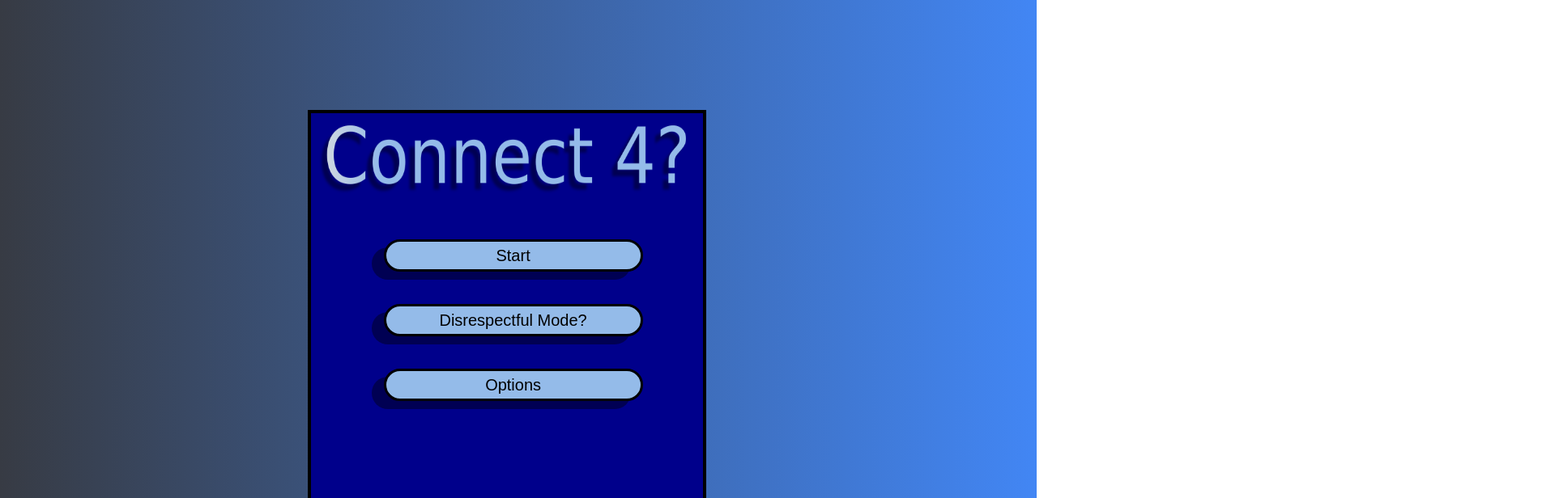
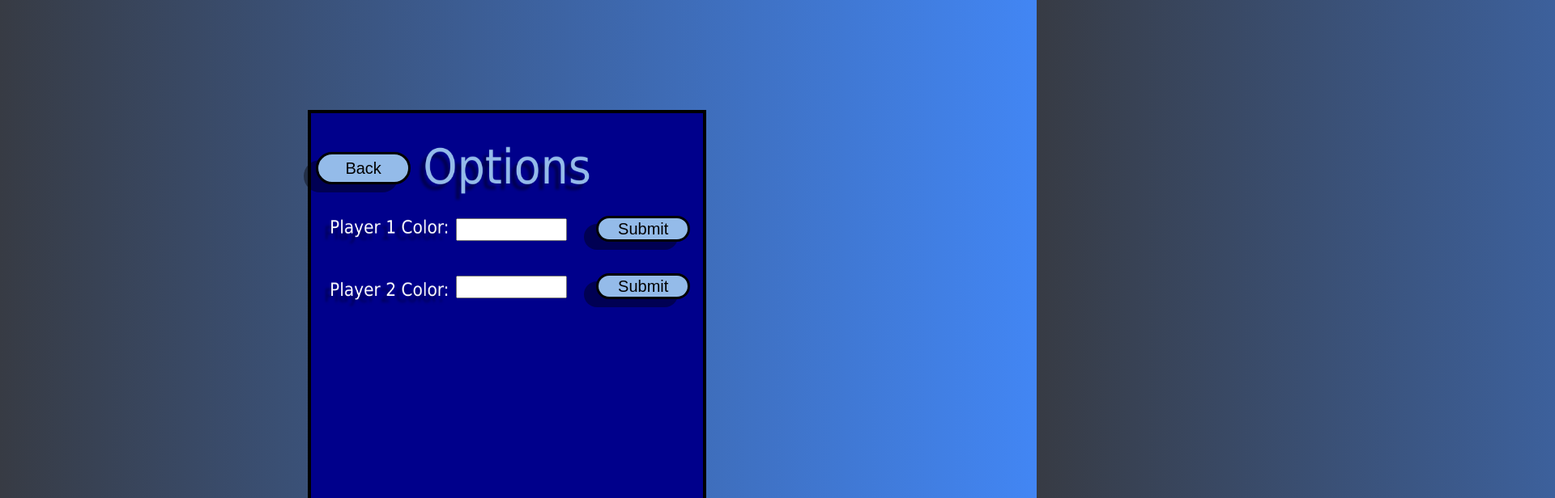
Before and after one commit to kgarcia5454/Disconnect-4, a plain HTML site: page HTML/index.html in a window 1280 px wide. Both pictures are taken after a click on the button "Options". Shown: the top 616 px of the page at 81% size, 1920 px wide, since content can reach past the window. Drawn offline with nearby package versions, Linux system fonts and the light colour scheme.

Commit message:
Added Title Menu and Options
Options allow you to change color of token.

```diff
--- a/CSS/Styles.css
+++ b/CSS/Styles.css
@@ -4,11 +4,13 @@
 }
 
 body,html{
+    width: 100%;
     height: 100%;
-    width: 100%;
     touch-action: manipulation;
     background: linear-gradient(to right, #373b44, #4286f4);
+    overflow: hidden;
 }
+
 
 #myCanvas{
     position: absolute;
@@ -17,8 +19,9 @@ body,html{
 
 }
 
-.Button{
-    position:absolute;
+.Button,.OptionButton{
+    position: relative;
+    display: block;
     background: #94bbe9;
     box-shadow: -15px 10px #00000067 ;
     border: 3px solid black ;
@@ -31,28 +34,20 @@ body,html{
     cursor: pointer;
 }
 
-#Start{
-    top:37vh;
-    left:37vw;
+
+
+.Button:hover{
+    border: 3px solid #ffffff;
 }
 
-#DRM{
-    top:47vh;
-    left:37vw;
+.Button:active{
+    border: 3px solid #637e9c;
+    box-shadow: -8px 3px #00000067 ;
+    transform: translateY(4px);
 }
 
 
-#Opt{
-    top:57vh;
-    left:37vw;
-}
 @media screen and (min-width: 801px){
-
-    #myCanvas{
-        height: 65%;
-        width :37.8%;
-    }
-
 
     #canvascontainer{
         padding: 140px 0;
@@ -63,22 +58,97 @@ body,html{
         height: 100%;
     }
 
+    #myCanvas{
+        height: 65%;
+        width :37.8%;
+
+    }
+
+
+    #buttonContainer{
+        position:absolute;
+        width: 130%;
+        height: 100%;
+
+        padding-top: 23vh;
+        padding-left: 3vw;
+    }
+
+    .Button{
+        margin-bottom: 40px;
+    }
+
+    #Options{
+        position:absolute;
+        width: 130%;
+        height: 100%;
+
+        padding-top: 6vh;
+        padding-left: 0.5vw;
+    }
+
+
+    #Back{
+        position: relative;
+        height: 5%;
+        width: 7%;
+
+    }
+
+    #Player1Color{
+        position: relative;
+        margin-top: 5.2vh;
+        margin-left: 13.5vw;
+        height: 3%;
+        width: 8%;
+    }
+
+    #P1Submit{
+        position: relative;
+        margin-top: -3.8vh;
+        margin-left: 27vw;
+        height: 4%;
+        width: 7%;
+    }
+
+    #Player2Color{
+        position: relative;
+        margin-top: 5.2vh;
+        margin-left: 13.5vw;
+        height: 3%;
+        width: 8%;
+    }
+
+    #P2Submit{
+        position: relative;
+        margin-top: -3.8vh;
+        margin-left: 27vw;
+        height: 4%;
+        width: 7%;
+    }
+
 
     #ColumnsContainter{
+        position:absolute;
         height: 100%;
         width: 100%;
     }
 
-
     .columnButton{
         position: relative;
-        z-index:1;
-        display: none;
         height:60%;
-        width:11.3%;
+        width:4.3%;
         float:left;
-        margin-left:1.8%;
+        margin-left: 0.9vw;
         opacity:0;
+    }
+
+    #GameBack{
+        position: absolute;
+        top:58vh;
+        left:1vw;
+        width: 5%;
+
     }
 
 
@@ -89,7 +159,6 @@ body,html{
     #myCanvas{
         width: 100%;
         height: 100%;
-        top: 0vh;
     }
 
     #canvascontainer{
@@ -103,10 +172,15 @@ body,html{
 
     }
 
+    .Button{
+
+        height:8%;
+        width:75%;
+    }
+
     .columnButton{
         position: relative;
         z-index:1;
-        display: none;
         height:95%;
         width:12.06%;
         float:left;
@@ -115,19 +189,19 @@ body,html{
     }
 
     #Start{
-        top:20vh;
-        left:43vw;
+        top:27vh;
+        left:16vw;
     }
 
     #DRM{
-        top:42vh;
-        left:43vw;
+        top:38vh;
+        left:16vw;
     }
 
 
     #Opt{
-        top:52vh;
-        left:43vw;
+        top:49vh;
+        left:16vw;
     }
 
 }
--- a/HTML/index.html
+++ b/HTML/index.html
@@ -2,22 +2,20 @@
 <html lang = "en">
     <head>
         <meta charset="utf-8" name="viewport" content="width=device-width, initial-scale=1.0, user-scalable=0">
-        <title>Test Game</title>
+        <title>Disrespectful 4 JS </title>
         <link rel="stylesheet" href="../CSS/Styles.css">
     </head>
     <body onload="drawMenu()">
-
         <div id="canvascontainer">
-            <canvas id="myCanvas" width="720" height="650"></canvas>
+            <canvas id="myCanvas" width="720" height="700"></canvas>
 
             <div id="buttonContainer">
-                <button class="Button" onclick = "game1Start()" id="Start"> Start </button>
-                <button class="Button" id="DRM"> Disrespectful Mode? </button>
-                <button class="Button"  id="Opt"> Options </button>
+                <button class="Button" onclick = "game1Start()" id="Start"> Classic Mode </button>
+                <button class="Button" id="DRM"> Dis-connect Mode </button>
+                <button class="Button" id="Opt" onclick="drawOptions()"> Options </button>
             </div>
 
             <div id="ColumnsContainter">
-
                 <button onmouseover="Highlights(event)" onmouseout="Unlights(event)" value="1" class="columnButton" id="column1"></button>
                 <button onmouseover="Highlights(event)" onmouseout="Unlights(event)" value="2" class="columnButton" id="column2"></button>
                 <button onmouseover="Highlights(event)" onmouseout="Unlights(event)" value="3" class="columnButton" id="column3"></button>
@@ -25,6 +23,16 @@
                 <button onmouseover="Highlights(event)" onmouseout="Unlights(event)" value="5" class="columnButton" id="column5"></button>
                 <button onmouseover="Highlights(event)" onmouseout="Unlights(event)" value="6" class="columnButton" id="column6"></button>
                 <button onmouseover="Highlights(event)" onmouseout="Unlights(event)" value="7" class="columnButton" id="column7"></button>
+                <button class="OptionButton" onclick = "drawMenu()" id="GameBack"> Quit </button>
+            </div>
+
+            <div id="Options">
+                <button class="OptionButton" onclick = "drawMenu()" id="Back"> Back </button>
+                <input type="text" id="Player1Color" name="Player1Color">
+                <button class="OptionButton" id="P1Submit" value="P1color"> Submit </button>
+
+                <input type="text" id="Player2Color" name="Player2Color">
+                <button class="OptionButton" id="P2Submit" value="P2color"> Submit </button>
             </div>
 
         </div>
@@ -32,6 +40,7 @@
     <script src="https://ajax.googleapis.com/ajax/libs/jquery/1.9.1/jquery.min.js"></script>
     <script src="../JS/Menu.js"></script>
     <script src="../JS/Game1.js"></script>
+    <script src="../JS/Options.js"></script>
     <script src="../JS/Main.js"></script>
 
 </html>
--- a/JS/Game1.js
+++ b/JS/Game1.js
@@ -1,26 +1,28 @@
-var player = 1;
 
+ var player = 1;
 
 function game1Start(){
+
     drawGameBoard();
-
     Game1();
 }
 
 
 function Game1(){
+    player = 1;
     var GameBoard = CreateGameBoardArray();
 
     var row = 9;
     var Win = false;
 
-    $("button").click(function() {
+    $("button").unbind().click(function() {
         var pressed = $(this).val();
-        console.log("PRESSED:" + pressed);
+
 
         row=tokenCheck(pressed,GameBoard,player);
 
         if(row!=9){
+
             drawPlayerCircle(player,row,pressed);
             Win = WinCheck(GameBoard,row,pressed,player);
 
--- a/JS/Main.js
+++ b/JS/Main.js
@@ -2,7 +2,7 @@
 
 var canvas = document.getElementById("myCanvas");
 var buttons = document.getElementsByClassName("Button");
-var ColumnButtons = document.getElementsByClassName("columnButton");
+var ColumnButtons = document.getElementById("ColumnsContainter");
 var ctx = canvas.getContext("2d");
 
 var player1Color = "#FFC0CB";
@@ -14,6 +14,7 @@ var dx = 55;
 var dy;
 
 function drawPlayerCircle(player,row,Column) {
+
     var p_x =55+ ((Column-1)*100);
     var p_y =55+ ((row)*100);
 
@@ -72,10 +73,18 @@ function HideButtons(){
     }
 }
 
-function EnableColumn(){
-    for(let value of ColumnButtons){
+function ShowButtons(){
+    for(let value of buttons){
         value.style.display = "block";
     }
+}
+
+function DisableColumn(){
+    ColumnButtons.style.display = "none";
+}
+
+function EnableColumn(){
+    ColumnButtons.style.display = "initial";
 }
 
 function Highlights(event){
@@ -138,9 +147,13 @@ function Highlighter(Column){
 //Game Functions
 
 function CreateGameBoardArray(){
-    let GameBoardArray = Array.from({ length: 6 }, () =>
-        Array.from({ length: 7 }, () => 0)
-    );
+    const R=6, C=7;
+    const val = 0;
+
+    var GameBoardArray = Array(R);
+    for(var i= 0; i<R; i++){
+        GameBoardArray[i] = Array(C).fill(val);
+    }
 
     return GameBoardArray;
 }
@@ -158,7 +171,7 @@ function tokenCheck(Column,GameBoard,player){
             GameBoard[chk_row][Column-1]=player;
             Available=true;
         }else if(chk_row>0){
-            console.log("INVOKED???");
+
             chk_row--;
         }else{
             chk_row=9;
@@ -224,7 +237,7 @@ function horizontalCheck(GameBoard,Row,Column,player){
             Leftwards = true;
         }
     }
-    console.log("Horizontal" + count);
+
     return count;
 }
 
@@ -244,7 +257,7 @@ function DownwardCheck(GameBoard,Row,Column,Player){
             Downwards = true;
         }
     }
-    console.log("Vertical:" + count);
+
     return count;
 }
 
--- a/JS/Menu.js
+++ b/JS/Menu.js
@@ -1,10 +1,15 @@
 
 function drawMenu(){
+    ctx.clearRect(0,0,canvas.width,canvas.height);
 
+
+    HideOptions();
+    DisableColumn();
+    ShowButtons();
 
     ctx.beginPath();
     ctx.rect(0,0,canvas.width,canvas.height);
-    ctx.fillStyle= "#00008b";
+    ctx.fillStyle= " #00008b";
     ctx.fill();
     ctx.closePath();
 
@@ -13,13 +18,14 @@ function drawMenu(){
 }
 
 function drawTitle(){
-    var Title = "Connect 4?";
+    var Title = "Dis-connect 4";
+
     var gradient = ctx.createLinearGradient(0, 0, 300, 0);
     gradient.addColorStop(0, "rgb(223, 223, 223)");
     gradient.addColorStop(0.42, "rgb(148, 187, 233)");
     gradient.addColorStop(1, "rgb(148, 187, 233)");
 
-    ctx.font = "120px Verdana";
+    ctx.font = "80px Geneva";
     ctx.textAlign = "center";
     ctx.fillStyle = gradient;
     ctx.shadowColor = "#00000067";
--- /dev/null
+++ b/JS/Options.js
@@ -0,0 +1,107 @@
+var Options = document.getElementById("Options");
+var in_P1Color = document.getElementById("Player1Color");
+var in_P2Color = document.getElementById("Player2Color");
+
+
+function drawOptions(){
+    //temp
+        DisableColumn();
+    ctx.clearRect(0,0,canvas.width,canvas.height);
+    HideButtons();
+    ShowOptions();
+
+    ctx.beginPath();
+    ctx.rect(0,0,canvas.width,canvas.height);
+    ctx.fillStyle= " #00008b";
+    ctx.fill();
+    ctx.closePath();
+
+    drawOptionsTitle();
+
+    drawOptionLabels();
+
+    submit();
+
+}
+
+function drawOptionsTitle(){
+    var Title = "Options";
+
+    var gradient = ctx.createLinearGradient(0, 0, 300, 0);
+    gradient.addColorStop(0, "rgb(223, 223, 223)");
+    gradient.addColorStop(0.42, "rgb(148, 187, 233)");
+    gradient.addColorStop(1, "rgb(148, 187, 233)");
+
+    ctx.font = "80px Geneva";
+    ctx.textAlign = "center";
+    ctx.fillStyle = gradient;
+    ctx.shadowColor = "#00000067";
+    ctx.shadowOffsetX=-10;
+    ctx.shadowOffsetY=10;
+    ctx.shadowBlur = 4;
+    ctx.fillText(Title,canvas.width/2,canvas.height/6);
+    ctx.shadowColor='rgba(0,0,0,0)';
+
+}
+
+function drawOptionLabels(){
+    var Label1 = "Player 1 Color:";
+
+    ctx.font = "30px Geneva";
+    ctx.textAlign = "center";
+    ctx.fillStyle = "white"
+    ctx.shadowColor = "#00000067";
+    ctx.shadowOffsetX=-10;
+    ctx.shadowOffsetY=10;
+    ctx.shadowBlur = 4;
+    ctx.fillText(Label1,canvas.width/5,canvas.height/3.5);
+    ctx.shadowColor='rgba(0,0,0,0)';
+
+    var Label2 = "Player 2 Color:";
+
+    ctx.font = "30px Geneva";
+    ctx.textAlign = "center";
+    ctx.fillStyle = "white"
+    ctx.shadowColor = "#00000067";
+    ctx.shadowOffsetX=-10;
+    ctx.shadowOffsetY=10;
+    ctx.shadowBlur = 4;
+    ctx.fillText(Label2,canvas.width/5,canvas.height/2.3);
+    ctx.shadowColor='rgba(0,0,0,0)';
+
+
+}
+
+function submit(){
+    $("button").click(function() {
+        var pressed = $(this).val();
+        console.log("PRESSED:" + pressed);
+
+        if(pressed=="P1color"){
+            player1Color =in_P1Color.value;
+            color = player1Color
+        }
+
+        if(pressed=="P2color"){
+            player2Color =in_P2Color.value;
+        }
+
+
+
+    });
+}
+
+function isColor(ColorAttempt){
+    var s = new Option().style;
+    s.color = ColorAttempt;
+    return s.color !== "";
+}
+
+function ShowOptions(){
+    Options.style.display = "initial";
+
+}
+
+function HideOptions(){
+    Options.style.display = "none";
+}
```
